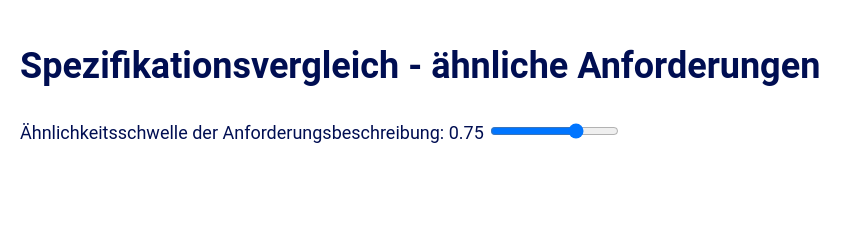
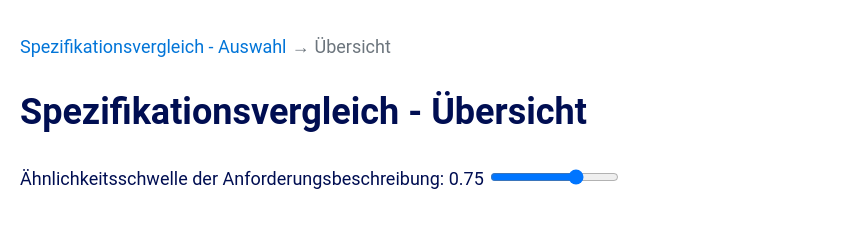
Before and after one commit to SvenSommer/Spec_comparer, a website: page public/matrix.html in a window 1280 px wide. Shown: the whole page, without its empty margins (0-862 px from the left). Drawn offline with Linux system fonts and the light colour scheme; no server answers.

Commit message:
added breadcrump

```diff
--- a/public/matrix.html
+++ b/public/matrix.html
@@ -8,14 +8,22 @@
   <link rel="stylesheet" href="style.css">
   <script src="index.js"></script>
 </head>
+<div
+  class="content-detail__block content-detail__block--filter-table content-detail__block--breaker content-detail__block--top-half content-detail__block--bottom-half">
+  <nav aria-label="Breadcrumb">
+    <ol class="breadcrumb">
+      <li class="breadcrumb-item"><a href="index.html">Spezifikationsvergleich - Auswahl</a></li>
+      <li class="breadcrumb-item active" aria-current="page">Übersicht</li>
+    </ol>
+  </nav>
 
-<body>
-  <div
-    class="content-detail__block content-detail__block--filter-table content-detail__block--breaker content-detail__block--top-half content-detail__block--bottom-half">
+  <body>
+
     <div class="documents-table">
-      <h1 class="headline headline--3 filter__headline">Spezifikationsvergleich - ähnliche Anforderungen</h1>
+      <h1 class="headline headline--3 filter__headline">Spezifikationsvergleich - Übersicht</h1>
       <div class="slider-container">
-        <label for="similarityThreshold">Ähnlichkeitsschwelle der Anforderungsbeschreibung: <span id="thresholdValue">0.75</span></label>
+        <label for="similarityThreshold">Ähnlichkeitsschwelle der Anforderungsbeschreibung: <span
+            id="thresholdValue">0.75</span></label>
         <input type="range" id="similarityThreshold" name="threshold" min="0.2" max="1" step="0.01" value="0.75">
       </div>
 
@@ -24,6 +32,6 @@
       </div>
     </div>
     <script src="matrix.js"></script>
-</body>
+  </body>
 
 </html>
--- a/public/matrix.js
+++ b/public/matrix.js
@@ -35,7 +35,7 @@ function fetchMatrixData(selectedSpecIds, threshold = 0.75) {
     .then(data => {
       const specs = new Set(data.flatMap(({ spec1_name, spec1_version, spec2_name, spec2_version }) =>
         [`${spec1_name} V${spec1_version}`, `${spec2_name} V${spec2_version}`]));
-     createMatrixTable([...specs], data, threshold);
+      createMatrixTable([...specs], data, threshold);
     })
     .catch(error => console.error('There has been a problem with your fetch operation:', error));
 }
@@ -107,18 +107,18 @@ const createPlaceholderTable = (specsArray) => {
   // Entfernen Sie alle Kindelemente vom Container
   while (container.firstChild) {
     container.removeChild(container.firstChild);
-    }
+  }
 
   createTableElement(specsArray, (td, spec1, spec2) => {
-    console.log("spec1",spec1)
-    console.log("spec2",spec2)
+    console.log("spec1", spec1)
+    console.log("spec2", spec2)
     td.textContent = spec1 === spec2 ? '-' : '0';
   });
 };
 
 const createMatrixTable = (specs, data, threshold) => {
   let table = document.getElementById('gTable');
-  const maxSimilarity = Math.max(...data.map(item => item.similarity_count || 0));
+
 
   if (!table) {
     createPlaceholderTable(specs);
@@ -157,7 +157,6 @@ const createMatrixTable = (specs, data, threshold) => {
           totalRequirements = similarity.spec2_req_count;
           td.textContent = `${uniqueRequirements} von ${totalRequirements}`;
         }
-
         const ratio = totalRequirements > 0 ? uniqueRequirements / totalRequirements : 0;
         const { backgroundColor, textColor } = getColorForSimilarity(ratio, 0.55);
         td.style.backgroundColor = backgroundColor;
--- a/public/style.css
+++ b/public/style.css
@@ -190,3 +190,39 @@ button:hover {
 .label-pending {
     color: grey;
 }
+
+.breadcrumb {
+    list-style: none;
+    padding: 0;
+    display: flex;
+    align-items: center;
+  }
+
+  .breadcrumb-item {
+    margin-right: 0.5rem;
+  }
+
+  .breadcrumb-item + .breadcrumb-item:before {
+    content: '→';
+    margin-right: 0.5rem;
+  }
+
+  .breadcrumb-item a {
+    text-decoration: none;
+    color: #0275d8;
+  }
+
+  .breadcrumb-item a:hover {
+    text-decoration: underline;
+  }
+
+  .breadcrumb-item.active {
+    color: #6c757d;
+    pointer-events: none;
+  }
+
+  .breadcrumb-item .active {
+    color: #6c757d; /* Farbe für inaktive Breadcrumb-Elemente */
+    pointer-events: none; /* Deaktiviert Klick-Events */
+    cursor: default; /* Ändert den Mauszeiger zu einem Standardzeiger anstatt eines Links */
+  }
```
Also changed, not shown: public/details.html (+9 -1 lines), public/index.html (+7 -1 lines).
